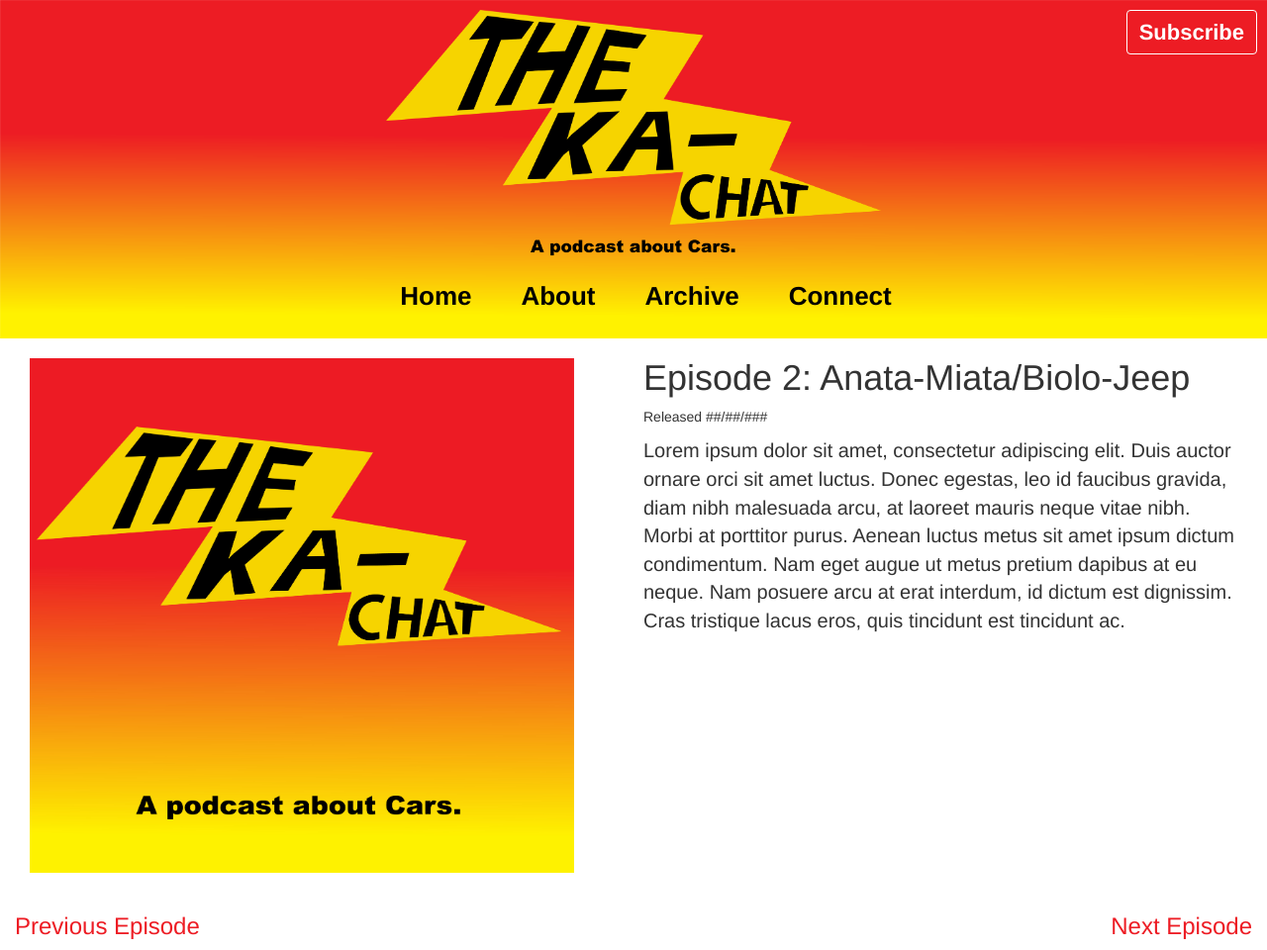
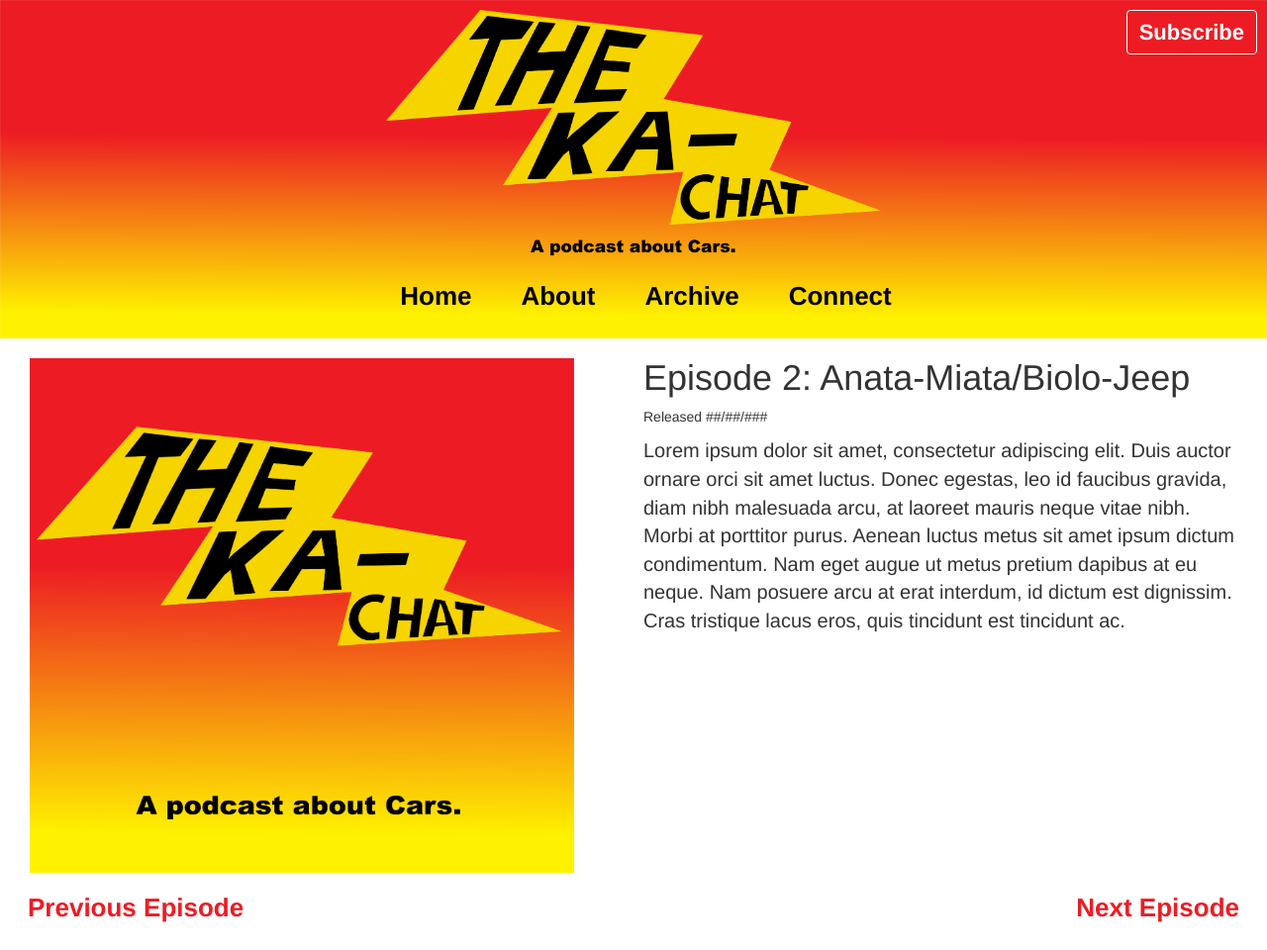
Before and after one commit to llcoolsouth/kachat, a website: page e002.html in a window 1280 px wide. Shown: the whole page at 99% size. Drawn offline with nearby package versions, Linux system fonts and the light colour scheme.

Commit message:
Eighth
Added a preliminary favicon, added js and json files, but they don’t…
do anything. Yet. Also played with next/previous episode buttons on
archive pages.

```diff
--- a/css/style.css
+++ b/css/style.css
@@ -47,6 +47,8 @@
   color: white;
   font-size: 22px;
 }
+
+
 /*----------------------Index---------------------------*/
 .latest-episode{
   background-color: black;
--- a/e002.html
+++ b/e002.html
@@ -4,6 +4,8 @@
     <title>
       Episode 2
     </title>
+
+    <link rel="icon" href="favicon.ico" type="image/x-icon">
 
     <link rel="stylesheet" href="https://maxcdn.bootstrapcdn.com/bootstrap/3.3.7/css/bootstrap.min.css" integrity="sha384-BVYiiSIFeK1dGmJRAkycuHAHRg32OmUcww7on3RYdg4Va+PmSTsz/K68vbdEjh4u" crossorigin="anonymous">
 
@@ -37,8 +39,8 @@
     </div>
 
     <div class="container-fluid">
-      <a href="e001.html"><button class="btn btn-primary-outline"><h3 class="previous">Previous Episode</h3></button></a>
-      <a href="e003.html"><button class="btn btn-primary-outline"><h3 class="next">Next Episode</h3></button></a>
+      <a href="e001.html"><button class="btn previous btn-primary-outline">Previous Episode</button></a>
+      <a href="e003.html"><button class="btn next btn-primary-outline">Next Episode</button></a>
     </div>
 
 
```
Also changed, not shown: about.html (+2 -0 lines), archive.html (+2 -0 lines), connect.html (+2 -0 lines), e001.html (+3 -1 lines), e003.html (+3 -2 lines), index.html (+2 -0 lines), package.json (added, +29 -0 lines), subscribe.html (+2 -0 lines), favicon.ico (added), server.js (added).
